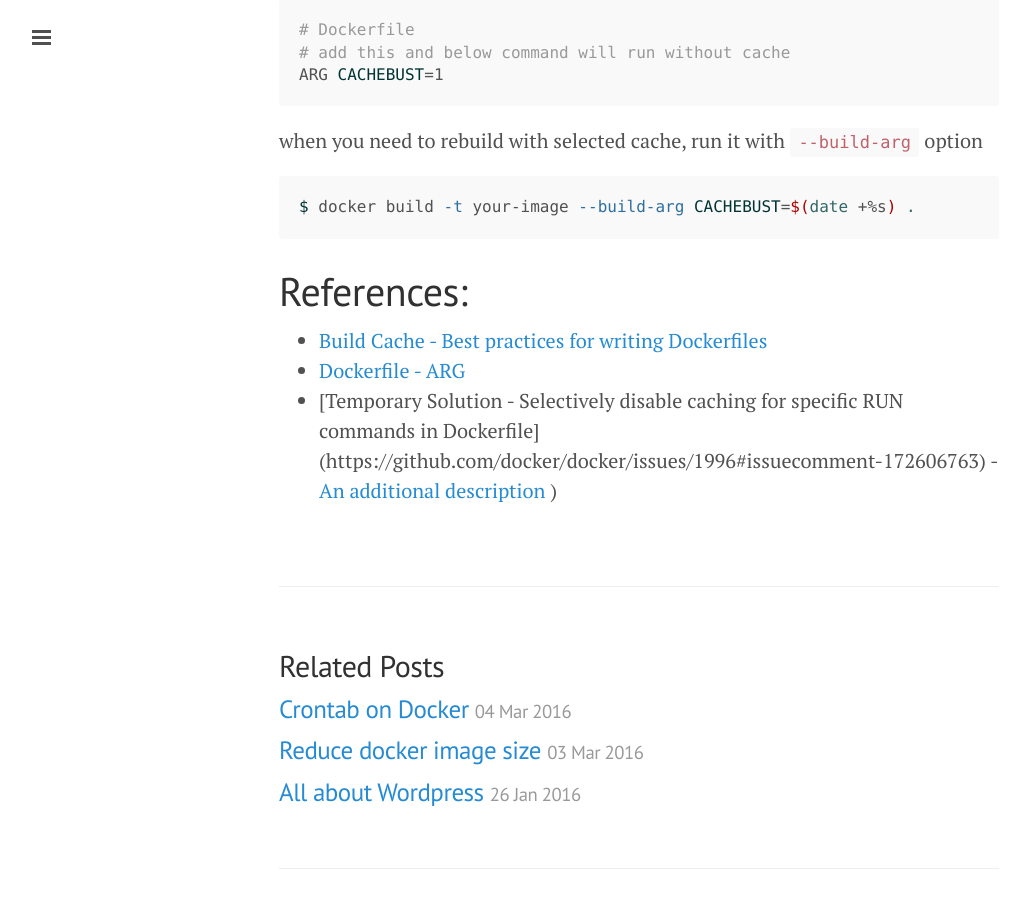
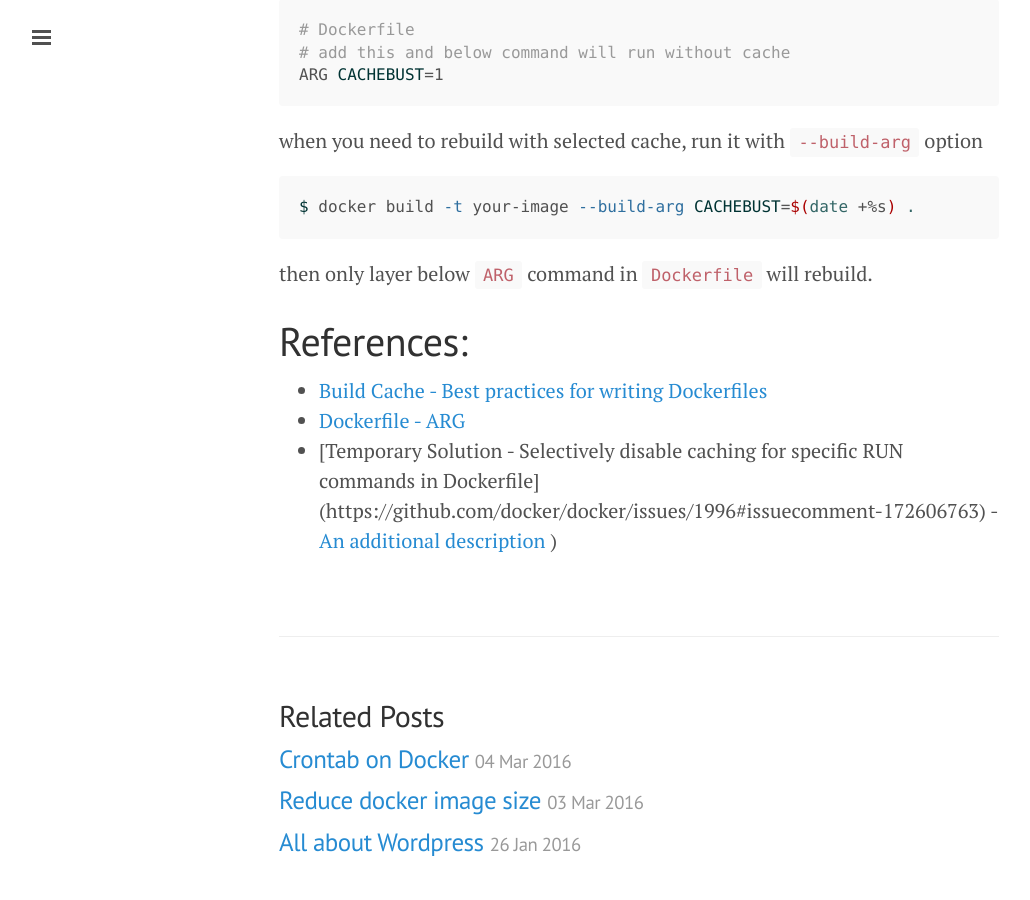
Before and after one commit to ibotdotout/ibotdotout.github.io, a Jekyll site: the page built from _posts/2016-03-24-docker-select-caching.md, in a window 1280 px wide and 900 px high, scrolled down 883 px. Shown: the whole window, without its empty margins (1-1031 px from the left). Built offline with Jekyll 4.4.1, drawn with Linux system fonts in a browser that asks for light colours; nearby versions of some CDN libraries; Markdown is read by kramdown in place of the engine named in the settings; comment, search, counter and statistics services are not loaded.

Commit message:
Update docker select caching

````diff
--- a/_posts/2016-03-24-docker-select-caching.md
+++ b/_posts/2016-03-24-docker-select-caching.md
@@ -43,6 +43,8 @@ when you need to rebuild with selected cache, run it with `--build-arg` option
 $ docker build -t your-image --build-arg CACHEBUST=$(date +%s) .
 ```
 
+then only layer below `ARG` command in `Dockerfile` will rebuild.
+
 # References:
 * [Build Cache - Best practices for writing Dockerfiles](https://docs.docker.com/engine/userguide/eng-image/dockerfile_best-practices/#build-cache)
 * [Dockerfile - ARG](https://docs.docker.com/engine/reference/builder/#arg)
````
